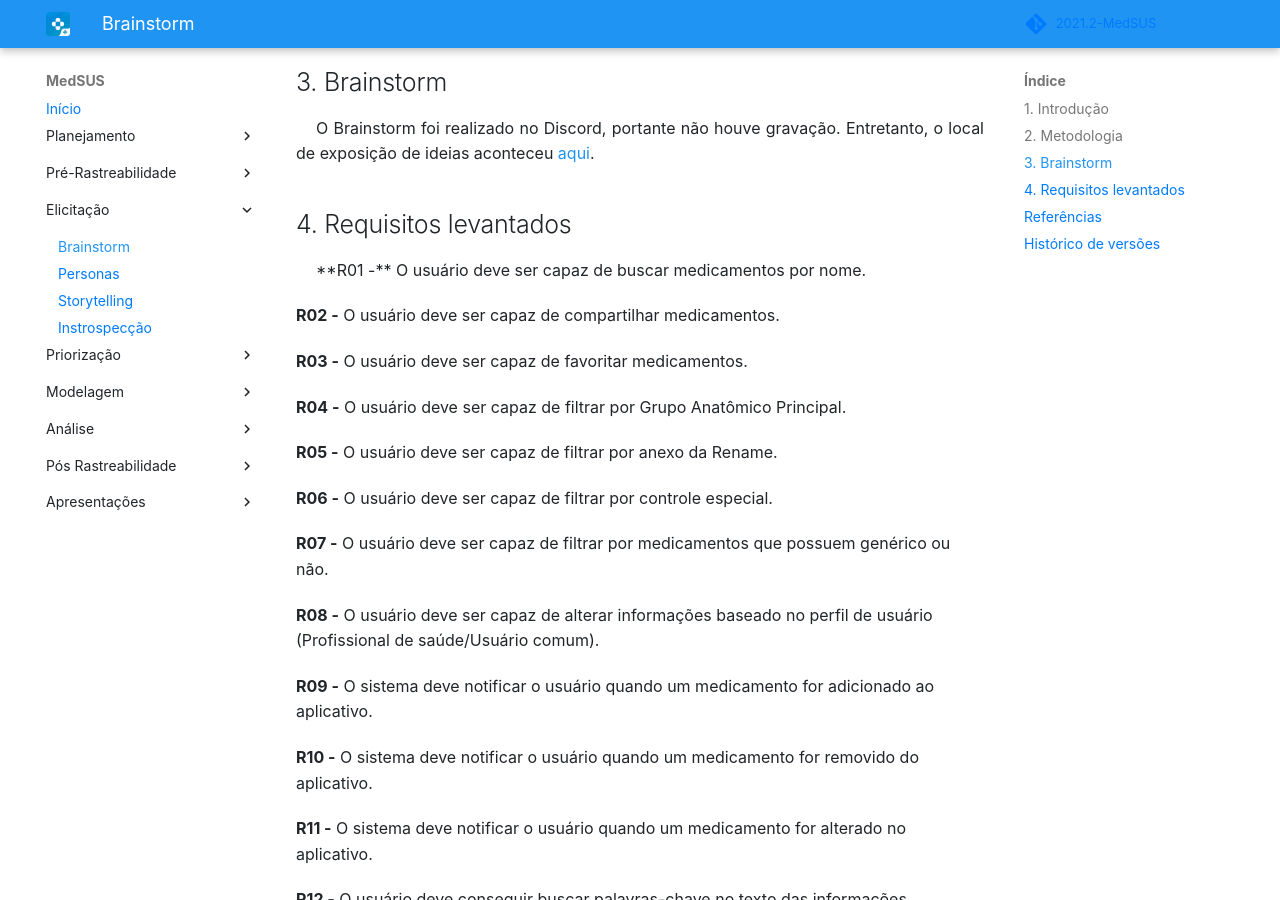
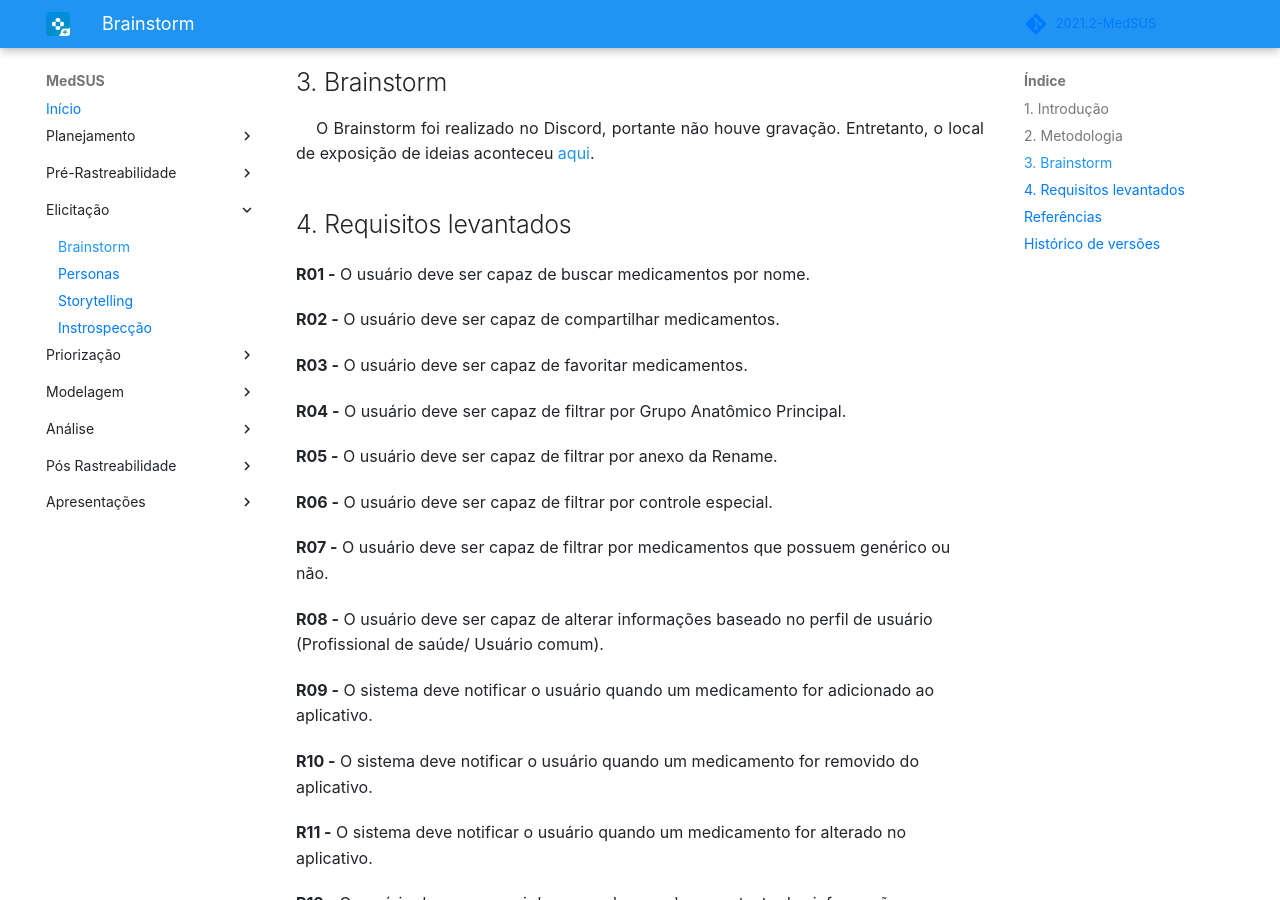
Before and after one commit to Requisitos-de-Software/2021.2-MedSUS, an MkDocs documentation site: the page built from docs/elicitation/brainstorm.md, in a window 1280 px wide and 900 px high, scrolled down 742 px. Built offline with MkDocs 1.6.1 and Material for MkDocs 9.7.7, drawn with Linux system fonts in a browser that asks for light colours; some web fonts are replaced; comment, search, counter and statistics services are not loaded.

```diff
--- a/docs/elicitation/brainstorm.md
+++ b/docs/elicitation/brainstorm.md
@@ -23,26 +23,61 @@ O Brainstorm foi realizado no Discord, portante não houve gravação. Entretant
 
 ## 4. Requisitos levantados
 
-<p style="text-indent: 20px; text-align: justify">
+<p style="text-indent: 20px; text-align: justify"></p>
 
-**R01 -** O usuário deve ser capaz de buscar medicamentos por nome.</p>
-**R02 -** O usuário deve ser capaz de compartilhar medicamentos.</p>
-**R03 -** O usuário deve ser capaz de favoritar medicamentos.</p>
-**R04 -** O usuário deve ser capaz de filtrar por Grupo Anatômico Principal.</p>
-**R05 -** O usuário deve ser capaz de filtrar por anexo da Rename.</p>
-**R06 -** O usuário deve ser capaz de filtrar por controle especial.</p>
-**R07 -** O usuário deve ser capaz de filtrar por medicamentos que possuem genérico ou não.</p>
-**R08 -** O usuário deve ser capaz de alterar informações baseado no perfil de usuário (Profissional de saúde/Usuário comum).</p>
-**R09 -** O sistema deve notificar o usuário quando um medicamento for adicionado ao aplicativo.</p>
-**R10 -** O sistema deve notificar o usuário quando um medicamento for removido do aplicativo.</p>
-**R11 -** O sistema deve notificar o usuário quando um medicamento for alterado no aplicativo.</p>
-**R12 -** O usuário deve conseguir buscar palavras-chave no texto das informações.</p>
-**R13 -** O usuário deve ser capaz de visualizar o índice das informações de um medicamento.</p>
-**R14 -** O profissional de Saúde deve ser capaz de saber os medicamentos de prioridade para o SUS - Rename.</p>
-**R15 -** A aplicação deve ser intuitiva para o usuário leigo.</p>
-**R16 -** A aplicação deve linkar as referências das informações.</p>
-**R17 -** A aplicação deve ser suportada por Android e IOS.</p>
-**R18 -** O usuário deve ser capaz de alterar o tamanho da fonte.</p>
+<div id="brain-01"></div>
+<b>R01 -</b> O usuário deve ser capaz de buscar medicamentos por nome.
+
+<div id="brain-02"></div>
+<b>R02 -</b> O usuário deve ser capaz de compartilhar medicamentos.
+
+<div id="brain-03"></div>
+<b>R03 -</b> O usuário deve ser capaz de favoritar medicamentos.
+
+<div id="brain-04"></div>
+<b>R04 -</b> O usuário deve ser capaz de filtrar por Grupo Anatômico Principal.
+
+<div id="brain-05"></div>
+<b>R05 -</b> O usuário deve ser capaz de filtrar por anexo da Rename.
+
+<div id="brain-06"></div>
+<b>R06 -</b> O usuário deve ser capaz de filtrar por controle especial.
+
+<div id="brain-07"></div>
+<b>R07 -</b> O usuário deve ser capaz de filtrar por medicamentos que possuem genérico ou não.
+
+<div id="brain-08"></div>
+<b>R08 -</b> O usuário deve ser capaz de alterar informações baseado no perfil de usuário (Profissional de saúde/
+Usuário comum).
+<div id="brain-09"></div>
+<b>R09 -</b> O sistema deve notificar o usuário quando um medicamento for adicionado ao aplicativo.
+
+<div id="brain-10"></div>
+<b>R10 -</b> O sistema deve notificar o usuário quando um medicamento for removido do aplicativo.
+
+<div id="brain-11"></div>
+<b>R11 -</b> O sistema deve notificar o usuário quando um medicamento for alterado no aplicativo.
+
+<div id="brain-12"></div>
+<b>R12 -</b> O usuário deve conseguir buscar palavras-chave no texto das informações.
+
+<div id="brain-13"></div>
+<b>R13 -</b> O usuário deve ser capaz de visualizar o índice das informações de um medicamento.
+
+<div id="brain-14"></div>
+<b>R14 -</b> O profissional de Saúde deve ser capaz de saber os medicamentos de prioridade para o SUS - Rename.
+
+<div id="brain-15"></div>
+<b>R15 -</b> A aplicação deve ser intuitiva para o usuário leigo.
+
+<div id="brain-16"></div>
+<b>R16 -</b> A aplicação deve linkar as referências das informações.
+
+<div id="brain-17"></div>
+<b>R17 -</b> A aplicação deve ser suportada por Android e IOS.
+
+<div id="brain-18"></div>
+<b>R18 -</b> O usuário deve ser capaz de alterar o tamanho da fonte.
 
 </p>
 
```
Also changed, not shown: docs/elicitation/introspective.md (+11 -11 lines), docs/elicitation/storytelling.md (+19 -19 lines), docs/modeling/product_backlog.md (+15 -14 lines).
